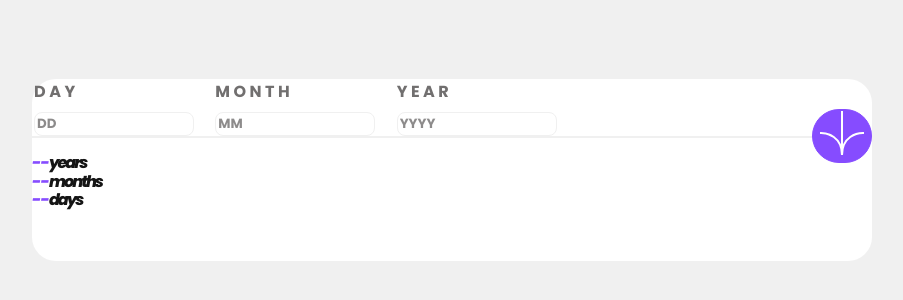
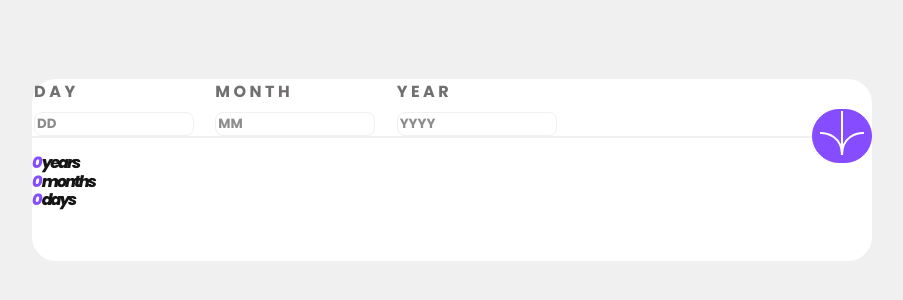
Before and after one commit to joshjavier/age-calculator-app, a React (Vite) app: page / in a window 1280 px wide. Shown: the part 230-530 px from the top of the page, without its empty margins (188-1091 px from the left). Built offline with nearby package versions, Linux system fonts and the light colour scheme.

Commit message:
Add animation to age numbers on form submission

```diff
--- a/package.json
+++ b/package.json
@@ -10,6 +10,7 @@
     "preview": "vite preview"
   },
   "dependencies": {
+    "@react-spring/web": "^9.7.3",
     "react": "^18.2.0",
     "react-dom": "^18.2.0",
     "react-hook-form": "^7.51.3"
--- a/src/components/Age.jsx
+++ b/src/components/Age.jsx
@@ -1,14 +1,15 @@
 import PropTypes from 'prop-types'
+import Number from './Number'
 import './Age.css'
 
 const Age = ({ years, months, days }) => {
   return (
     <p className="age-result">
-      <span>{years !== null ? years : '- -'}</span> years
+      <Number n={years} /> years
       <br />
-      <span>{months !== null ? months : '- -'}</span> months
+      <Number n={months} /> months
       <br />
-      <span>{days !== null ? days : '- -'}</span> days
+      <Number n={days} /> days
     </p>
   )
 }
--- /dev/null
+++ b/src/components/Number.jsx
@@ -0,0 +1,20 @@
+import PropTypes from 'prop-types'
+import { animated, useSpring } from '@react-spring/web'
+
+const Number = ({ n }) => {
+  const { number } = useSpring({
+    from: { number: 0 },
+    number: n,
+    config: { mass: 1, tension: 20, friction: 10 },
+  })
+
+  return (
+    <animated.span>{number !== null ? number.to(number => number.toFixed(0)) : '- -'}</animated.span>
+  )
+}
+
+Number.propTypes = {
+  n: PropTypes.number,
+}
+
+export default Number
```
Also changed, not shown: 1 other file (tests, documents, lock files or other folders).
